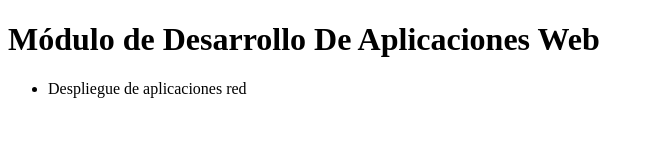
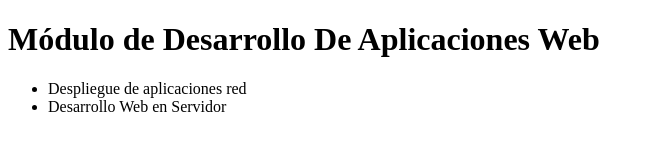
Before and after one commit to yepes99/dawPracticaRemotos, a plain HTML site: page index.html in a window 1280 px wide. Shown: the whole page, without its empty margins (0-654 px from the left). Drawn offline with Linux system fonts and the light colour scheme.

Commit message:
añadir una asignatura nueva

```diff
--- a/index.html
+++ b/index.html
@@ -10,7 +10,8 @@
     <nav>
         <ul>
             <li>Despliegue de aplicaciones red</li>
-        </ul>
+	    <li>Desarrollo Web en Servidor</li>
+ </ul>
     </nav>
 
 </body>
```
